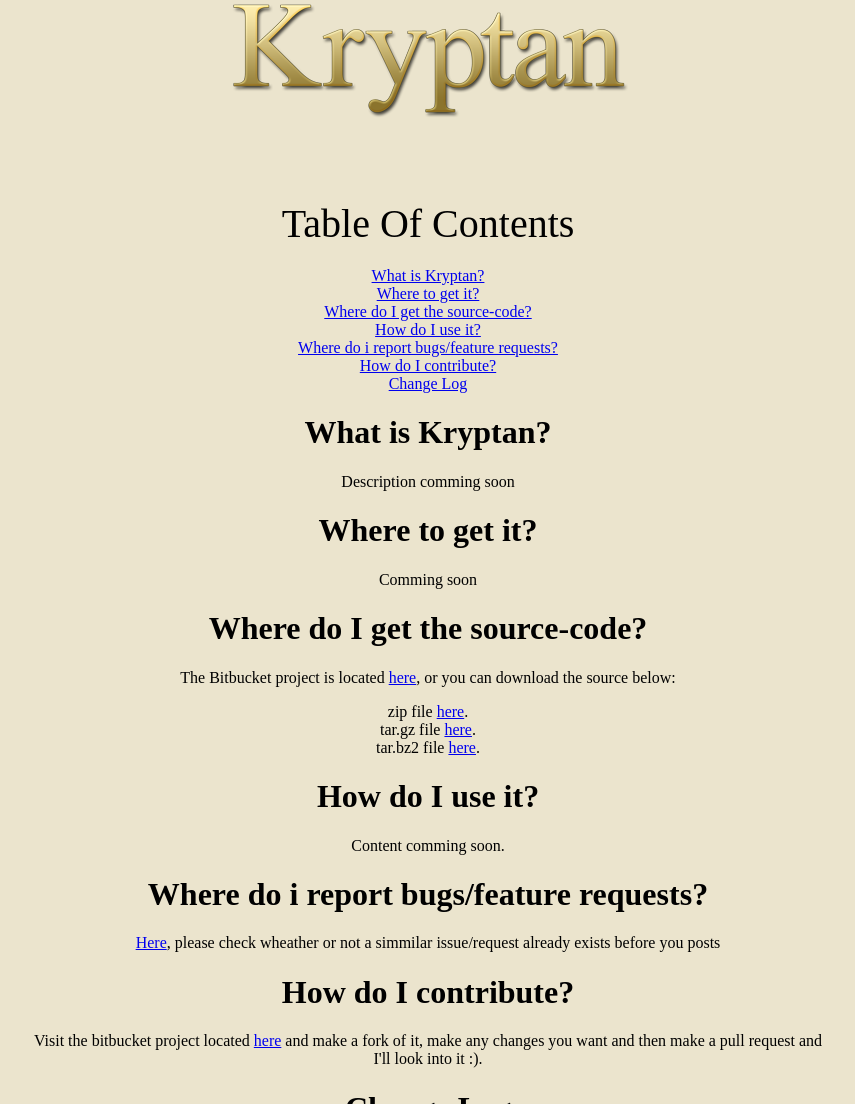
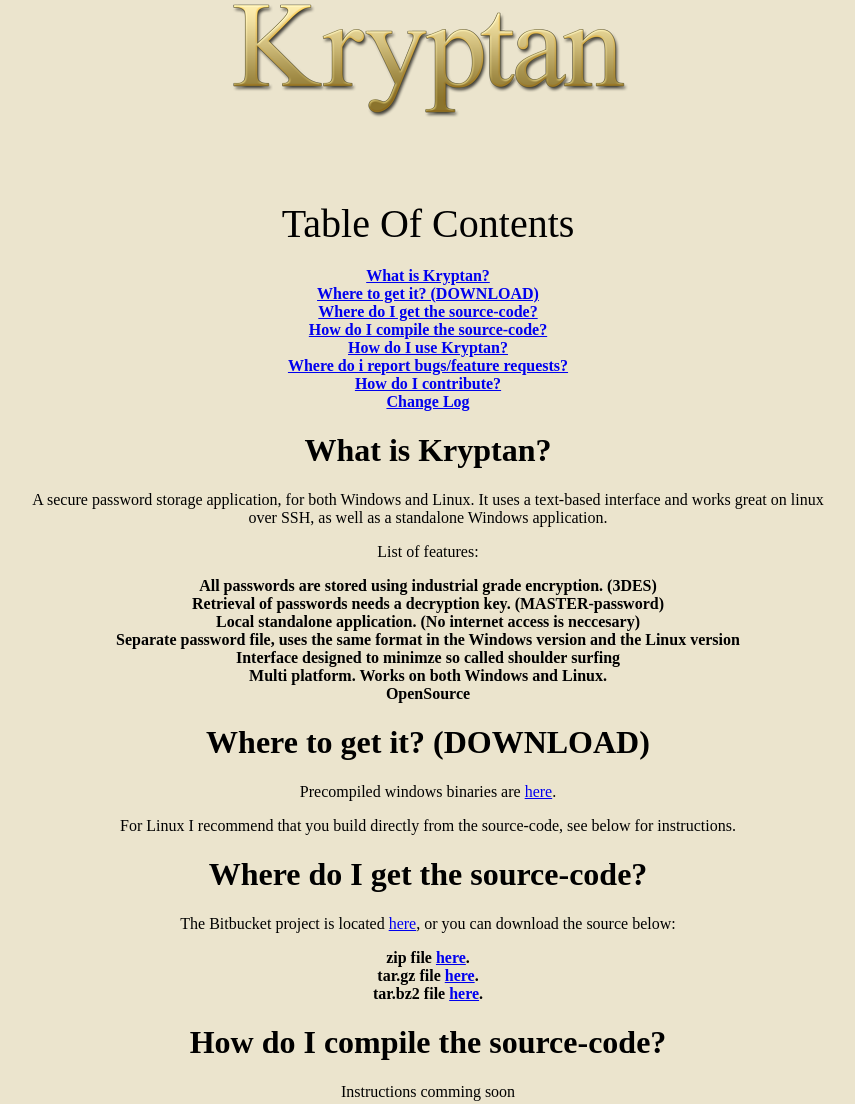
Before and after one commit to alex-caelus/kryptan, a plain HTML site: page doc/index.html in a window 1280 px wide. Shown: the top 1104 px of the page, without its empty margins (212-1067 px from the left). Drawn offline with Linux system fonts and the light colour scheme.

Commit message:
Updated documentation

```diff
--- a/doc/css/style.css
+++ b/doc/css/style.css
@@ -17,6 +17,7 @@
     padding-top: 200px;
     width: 800px;
     margin: 0 auto;
+    padding-bottom: 100px;
 }
 
 #toc{
@@ -28,9 +29,11 @@
     list-style: none;
     margin: 0;
     padding: 0;
+    font-weight: bold;
 }
 
-dl{
+dl ul, dl ol{
+    font-weight: normal;
 }
 
 dl dt{
--- a/doc/index.html
+++ b/doc/index.html
@@ -11,35 +11,50 @@
             <div id="toc">Table Of Contents</div>
                 <ol>
                     <li><a href="#what-is">What is Kryptan?</a></li>
-                    <li><a href="#get-it">Where to get it?</a></li>
+                    <li><a href="#get-it">Where to get it? (DOWNLOAD)</a></li>
                     <li><a href="#get-source">Where do I get the source-code?</a></li>
-                    <li><a href="#use-it">How do I use it?</a></li>
+                    <li><a href="#compile-source">How do I compile the source-code?</a></li>
+                    <li><a href="#use-it">How do I use Kryptan?</a></li>
                     <li><a href="#report-bugs">Where do i report bugs/feature requests?</a></li>
                     <li><a href="#contribute">How do I contribute?</a></li>
                     <li><a href="#changelog"> Change Log </a></li>
                 </ol>
             <h1 id="what-is">What is Kryptan?</h1>
-                <p>Description comming soon</p>
+                <p>A secure password storage application, for both Windows and Linux. It uses a text-based interface and works great on linux over SSH, as well as a standalone Windows application.</p>
+                <p>List of features:</p>
+                <ul>
+                    <li>All passwords are stored using industrial grade encryption. (3DES)</li>
+                    <li>Retrieval of passwords needs a decryption key. (MASTER-password)</li>
+                    <li>Local standalone application. (No internet access is neccesary)</li>
+                    <li>Separate password file, uses the same format in the Windows version and the Linux version</li>
+                    <li>Interface designed to minimze so called shoulder surfing</li>
+                    <li>Multi platform. Works on both Windows and Linux.</li>
+                    <li>OpenSource</li>
+                </ul>
 
-            <h1 id="get-it">Where to get it?</h1>
-                <p>Comming soon</p>
+            <h1 id="get-it">Where to get it? (DOWNLOAD)</h1>
+                <p>Precompiled windows binaries are <a href="https://bitbucket.org/Caelus/kryptan/downloads/kryptan-win.zip">here</a>.</p>
+                <p>For Linux I recommend that you build directly from the source-code, see below for instructions.</p>
 
             <h1 id="get-source">Where do I get the source-code?</h1>
-                <p>The Bitbucket project is located <a href="#">here</a>, or you can download the source below:</p>
+                <p>The Bitbucket project is located <a href="https://bitbucket.org/Caelus/kryptan">here</a>, or you can download the source below:</p>
                 <ul>
-                    <li>zip file <a href="https://bitbucket.org/Caelus/securestring/get/master.zip">here</a>.</li>
-                    <li>tar.gz file <a href="https://bitbucket.org/Caelus/securestring/get/master.tar.gz">here</a>.</li>
-                    <li>tar.bz2 file <a href="https://bitbucket.org/Caelus/securestring/get/master.tar.bz2">here</a>.</li>
+                    <li>zip file <a href="https://bitbucket.org/Caelus/kryptan/get/master.zip">here</a>.</li>
+                    <li>tar.gz file <a href="https://bitbucket.org/Caelus/kryptan/get/master.tar.gz">here</a>.</li>
+                    <li>tar.bz2 file <a href="https://bitbucket.org/Caelus/kryptan/get/master.tar.bz2">here</a>.</li>
                 </ul>
 
-            <h1 id="use-it">How do I use it?</h1>
+            <h1 id="compile-source">How do I compile the source-code?</h1>
+                <p>Instructions comming soon</p>
+
+            <h1 id="use-it">How do I use Kryptan?</h1>
                 <p>Content comming soon.</p>
 
             <h1 id="report-bugs">Where do i report bugs/feature requests?</h1>
-                <p><a href="#">Here</a>, please check wheather or not a simmilar issue/request already exists before you posts</p>
+                <p><a href="https://bitbucket.org/Caelus/kryptan/issues">Here</a>, please check wheather or not a simmilar issue/request already exists before you posts</p>
 
             <h1 id="contribute">How do I contribute?</h1>
-                <p>Visit the bitbucket project located <a href="#">here</a> and make a fork of it, make any changes you want and then make a pull request and I'll look into it :).</p>
+                <p>Visit the bitbucket project located <a href="https://bitbucket.org/Caelus/kryptan/">here</a> and make a fork of it, make any changes you want and then make a pull request and I'll look into it :).</p>
 
             <h1 id="changelog"> Change Log </h1>
                 <dl>
```
